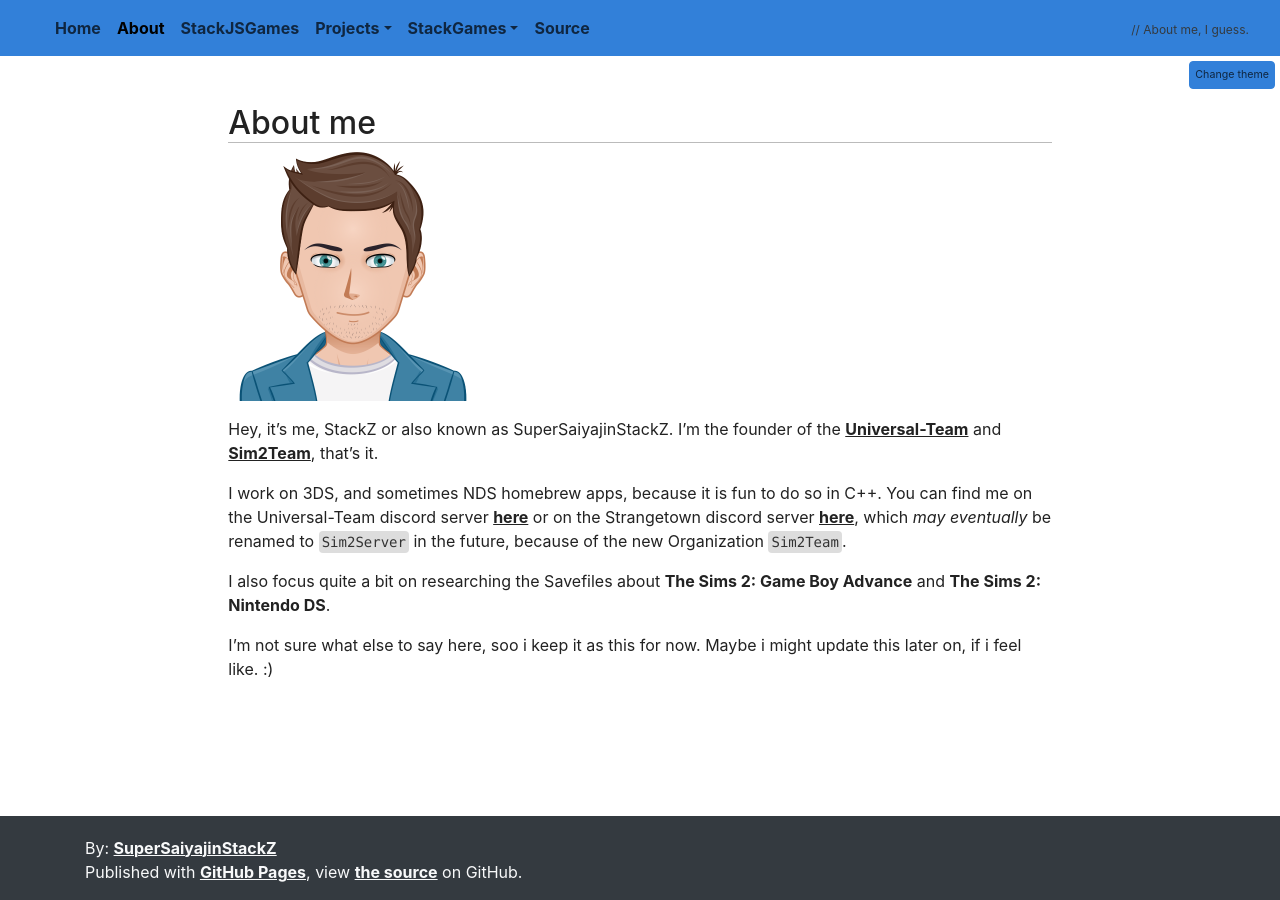
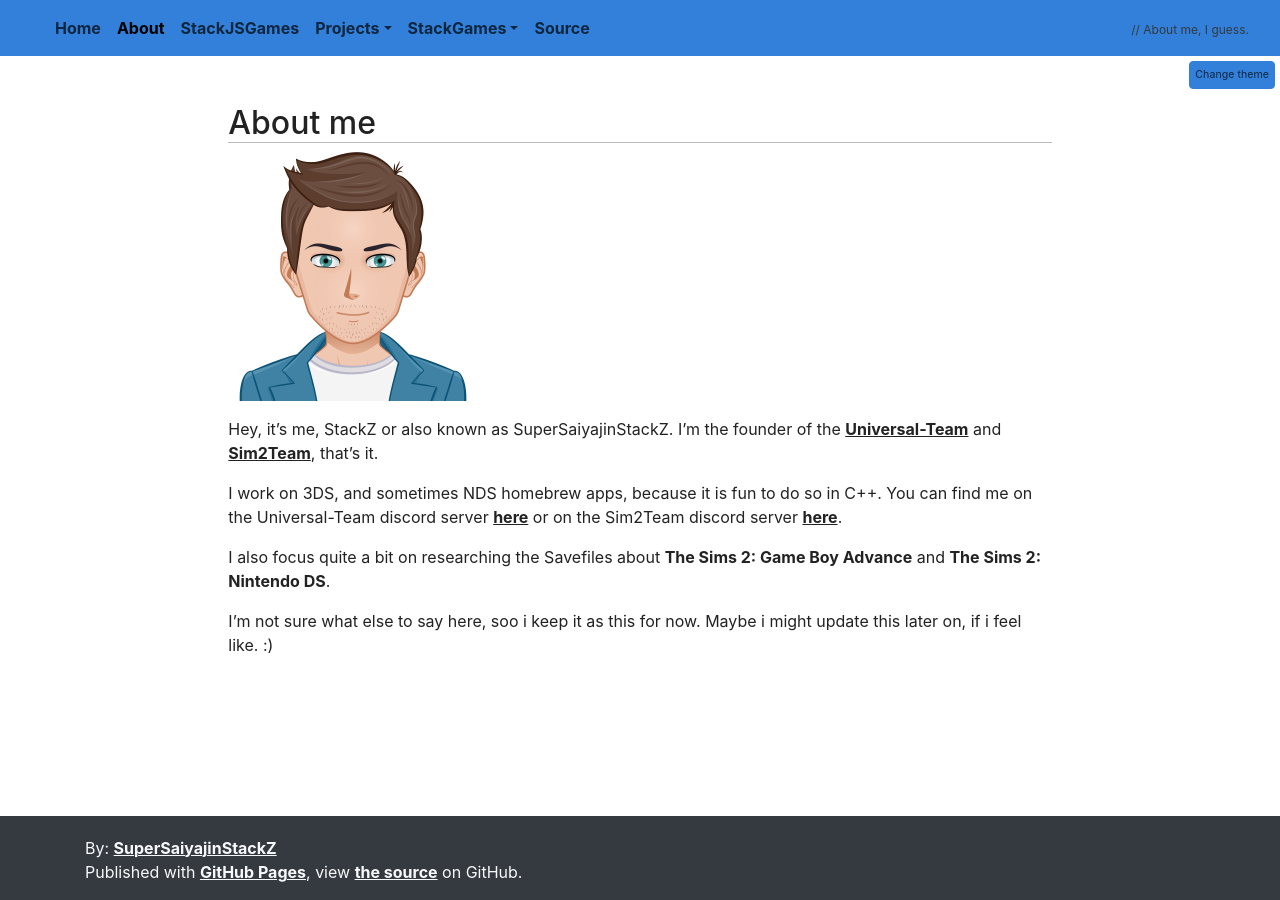
Before and after one commit to SuperSaiyajinStackZ/SuperSaiyajinStackZ.github.io, a Jekyll site: the page built from pages/about.md, in a window 1280 px wide. Built offline with Jekyll 4.4.1, drawn with Linux system fonts in a browser that asks for light colours.

Commit message:
Sim2Server already happened, so make this final.

```diff
--- a/pages/about.md
+++ b/pages/about.md
@@ -9,7 +9,7 @@ permalink: /about
 
 Hey, it's me, StackZ or also known as SuperSaiyajinStackZ. I'm the founder of the [Universal-Team](https://github.com/Universal-Team) and [Sim2Team](https://github.com/Sim2Team), that's it.
 
-I work on 3DS, and sometimes NDS homebrew apps, because it is fun to do so in C++. You can find me on the Universal-Team discord server [here](https://universal-team.net/discord) or on the Strangetown discord server [here](https://discord.gg/dqfrTaerB6), which *may eventually* be renamed to `Sim2Server` in the future, because of the new Organization `Sim2Team`.
+I work on 3DS, and sometimes NDS homebrew apps, because it is fun to do so in C++. You can find me on the Universal-Team discord server [here](https://universal-team.net/discord) or on the Sim2Team discord server [here](https://discord.gg/dqfrTaerB6).
 
 I also focus quite a bit on researching the Savefiles about **The Sims 2: Game Boy Advance** and **The Sims 2: Nintendo DS**.
 
```
